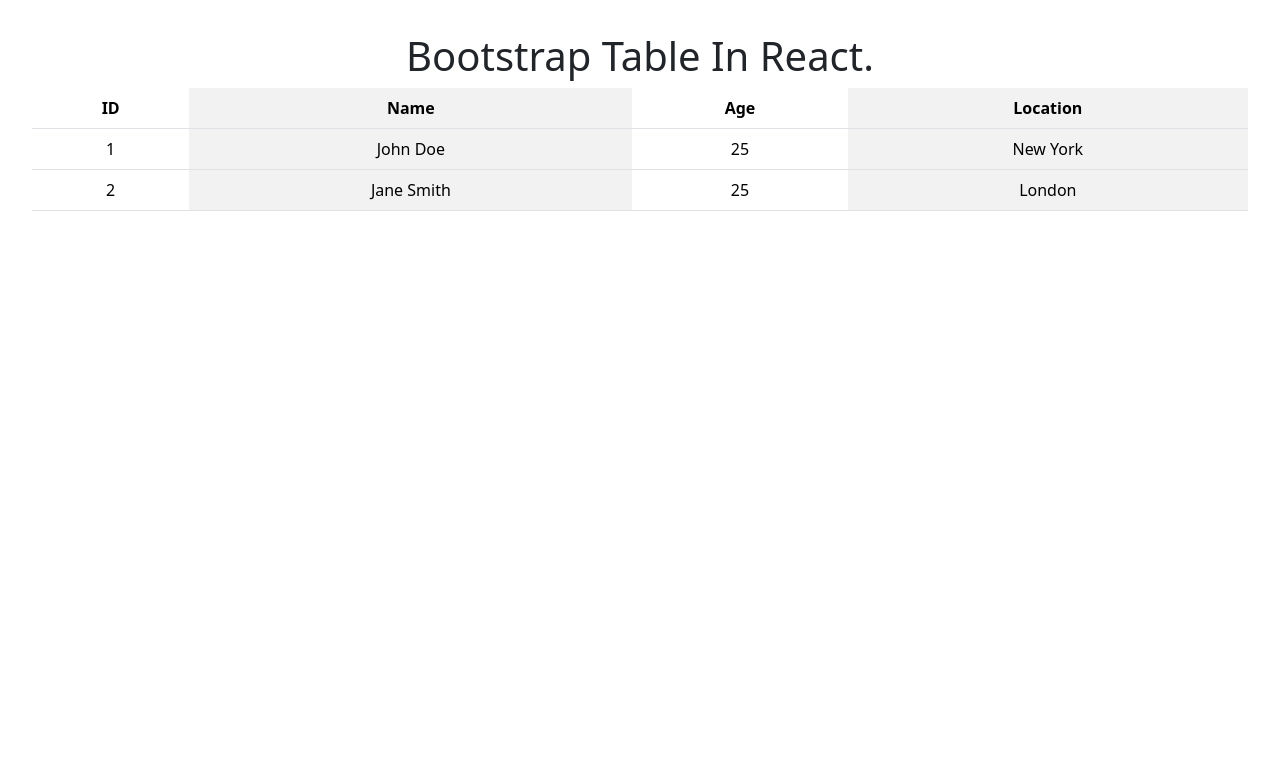
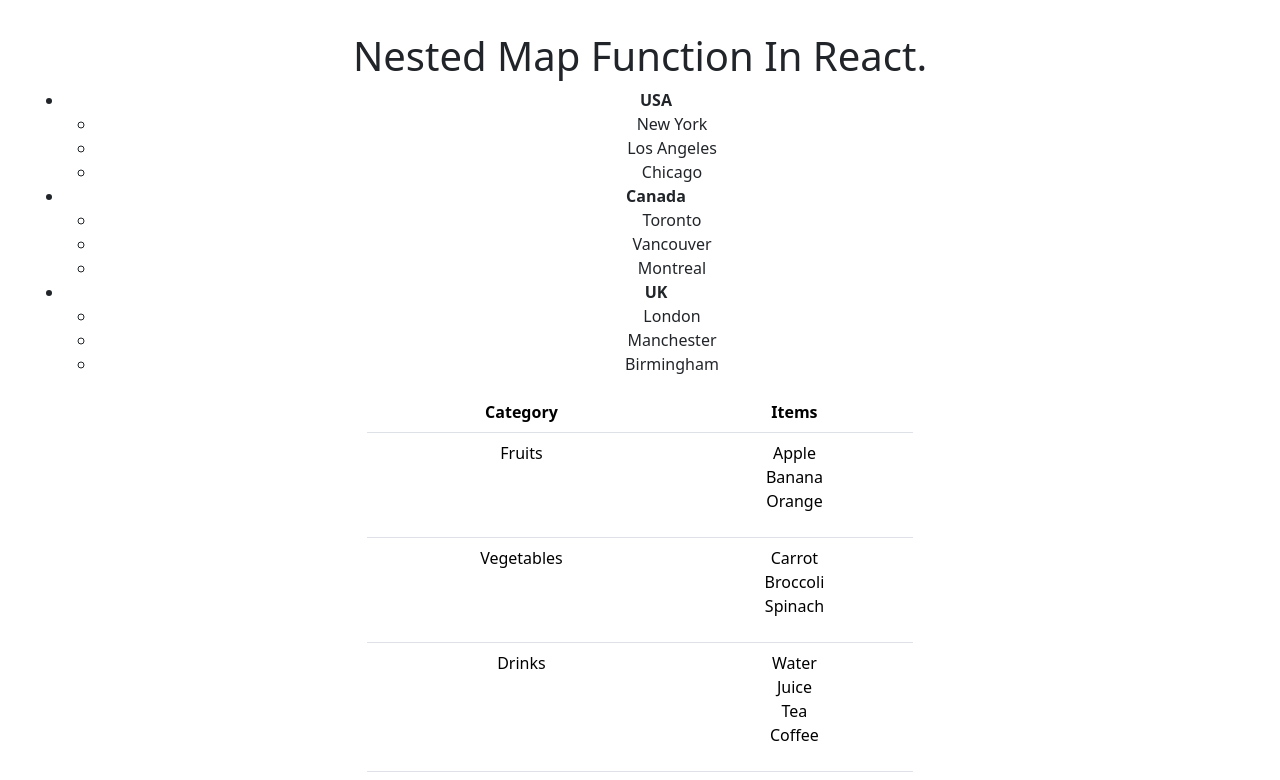
Before and after one commit to codes4education/reactjs_tutorials, a React (Create React App) app: page / in a window 1280 px wide. Shown: the top 780 px of the page. Built offline with nearby package versions, Linux system fonts and the light colour scheme.

Commit message:
nested map function

```diff
--- a/src/App.js
+++ b/src/App.js
@@ -1,47 +1,78 @@
 import React from "react";
 import "./App.css";
-
-import Table from "react-bootstrap/Table";
+import { Table, Container, Row, Col } from "react-bootstrap";
 
 function App() {
   // Example 1
-  const tableData = [
-    { id: 1, name: "John Doe", age: 25, location: "New York" },
-    { id: 2, name: "Jane Smith", age: 25, location: "London" },
-    { id: 3, name: "Amit Kumar", age: 20, location: "India" },
-    { id: 4, name: "John Wick", age: 28, location: "USA" },
-    // Add more data here if needed
+  const countriesWithCities = [
+    {
+      country: "USA",
+      cities: ["New York", "Los Angeles", "Chicago"],
+    },
+    {
+      country: "Canada",
+      cities: ["Toronto", "Vancouver", "Montreal"],
+    },
+    {
+      country: "UK",
+      cities: ["London", "Manchester", "Birmingham"],
+    },
   ];
 
+  // Example 2
+  const nestedData = [
+    { category: "Fruits", items: ["Apple", "Banana", "Orange"] },
+    { category: "Vegetables", items: ["Carrot", "Broccoli", "Spinach"] },
+    { category: "Drinks", items: ["Water", "Juice", "Tea", "Coffee"] },
+  ];
   return (
     <>
       <div className="App">
-        <h1>Bootstrap Table In React.</h1>
+        <h1>Nested Map Function In React.</h1>
 
-        <div>
-          <Table striped="columns" responsive>
+        {/* Example 1 */}
+        <ul>
+          {countriesWithCities.map((countryObj, index) => (
+            <li key={index}>
+              <b>{countryObj.country}</b>
+              <ul>
+                {countryObj.cities.map((city, cityIndex) => (
+                  <li key={cityIndex}>{city}</li>
+                ))}
+              </ul>
+            </li>
+          ))}
+        </ul>
+
+        {/* Example 2 */}
+        <Container>
+          <Row>
+            <Col md={{ span: 6, offset: 3 }}>
+              <Table className="table">
                 <thead>
                   <tr>
-                <th>ID</th>
-                <th>Name</th>
-                <th>Age</th>
-                <th>Location</th>
+                    <th>Category</th>
+                    <th>Items</th>
                   </tr>
                 </thead>
                 <tbody>
-              {tableData.map((data) =>
-                data.age === 25 ? (
-                  <tr key={data.id}>
-                    <td>{data.id}</td>
-                    <td>{data.name}</td>
-                    <td>{data.age}</td>
-                    <td>{data.location}</td>
+                  {nestedData.map((data, index) => (
+                    <tr key={index}>
+                      <td>{data.category}</td>
+                      <td>
+                        <ul className="list-unstyled">
+                          {data.items.map((item, itemIndex) => (
+                            <li key={itemIndex}>{item}</li>
+                          ))}
+                        </ul>
+                      </td>
                     </tr>
-                ) : null
-              )}
+                  ))}
                 </tbody>
               </Table>
-        </div>
+            </Col>
+          </Row>
+        </Container>
       </div>
     </>
   );
```
Lines whose indentation alone changed are shown as unchanged.
